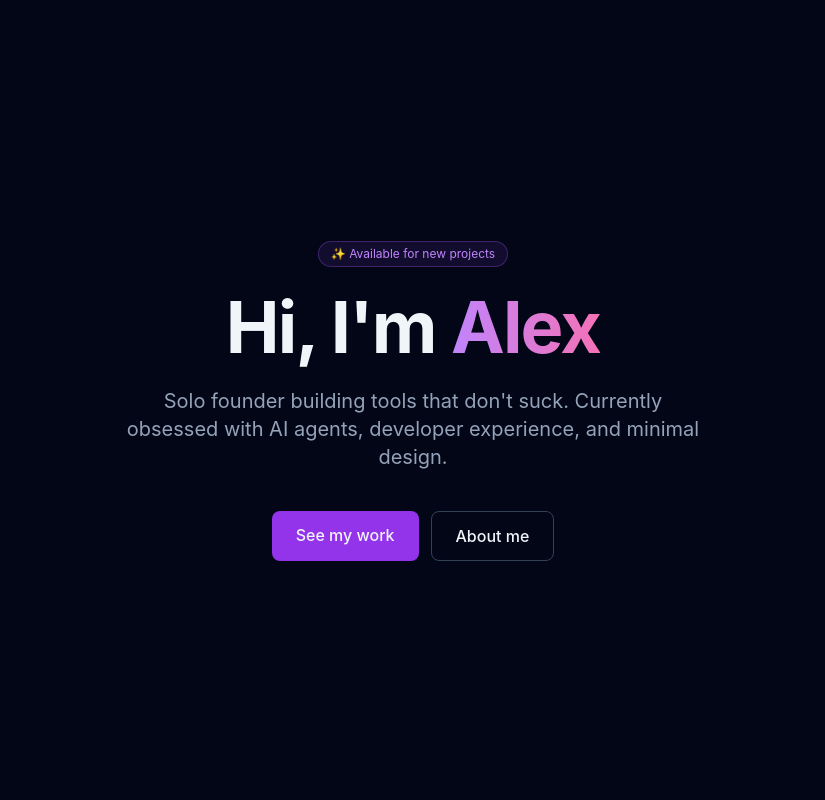
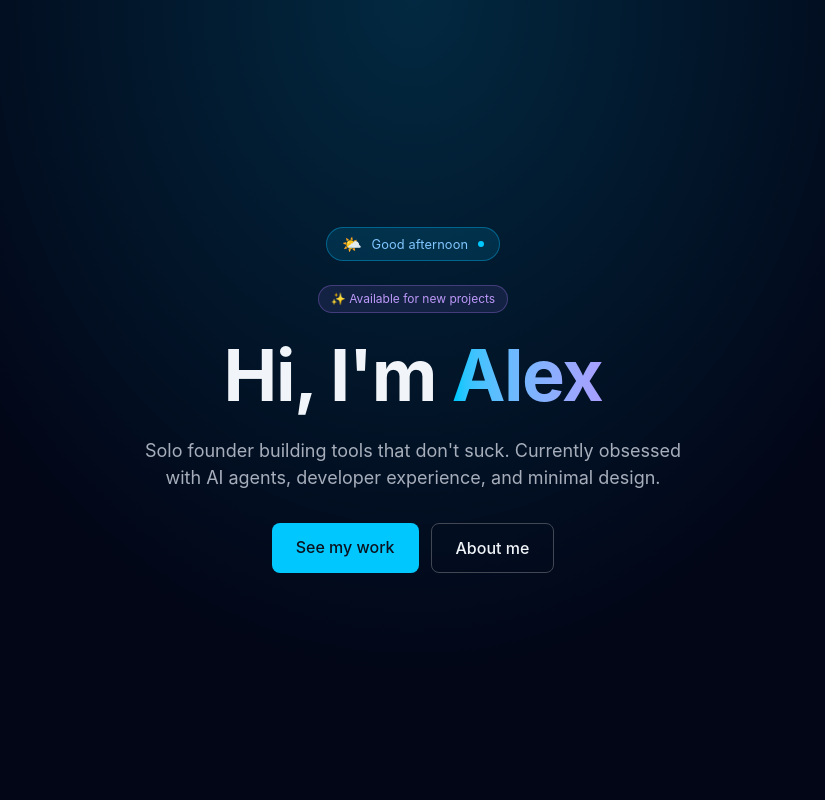
Before and after one commit to ThePyth0nKid/soloPortfolio, a React (Vite) app: page / in a window 1280 px wide. Shown: the top 800 px of the page, without its empty margins (227-1052 px from the left). Built offline with nearby package versions, Linux system fonts and the light colour scheme.

Commit message:
feat: Add a greeting in the hero section that changes based on time of day (via PatchParty: Platform CSS)

```diff
--- a/src/components/Hero.jsx
+++ b/src/components/Hero.jsx
@@ -1,33 +1,57 @@
 export default function Hero() {
+  const hour = new Date().getHours()
+  const greeting =
+    hour < 5 ? 'Still up?' :
+    hour < 12 ? 'Good morning' :
+    hour < 18 ? 'Good afternoon' :
+    hour < 22 ? 'Good evening' :
+    'Burning the midnight oil'
+
+  const icon =
+    hour < 5 ? '\u{1F319}' :
+    hour < 12 ? '\u2600\uFE0F' :
+    hour < 18 ? '\u{1F324}\uFE0F' :
+    hour < 22 ? '\u{1F307}' :
+    '\u{1F319}'
+
+  // Time-of-day bucket drives a custom property; all theming is derived in CSS
+  // via color-mix() — no per-bucket class soup.
+  const bucket =
+    hour < 5 ? 'night' :
+    hour < 12 ? 'morning' :
+    hour < 18 ? 'afternoon' :
+    hour < 22 ? 'evening' : 'night'
+
   return (
-    <section className="min-h-screen flex flex-col items-center justify-center px-6 text-center">
-      <div className="max-w-3xl space-y-6">
-        <div className="inline-block px-3 py-1 bg-purple-500/10 border border-purple-500/30 rounded-full text-xs text-purple-400">
+    <section
+      className="hero"
+      data-tod={bucket}
+      style={{ minBlockSize: '100vh' }}
+    >
+      <div className="hero__inner">
+        <p className="hero__greeting" aria-label={`${greeting}, visitor`}>
+          <span aria-hidden="true" className="hero__greeting-icon">{icon}</span>
+          <span>{greeting}</span>
+          <span className="hero__greeting-dot" aria-hidden="true" />
+        </p>
+
+        <div className="hero__badge">
           ✨ Available for new projects
         </div>
-        <h1 className="text-6xl md:text-7xl font-bold tracking-tight">
+
+        <h1 className="hero__title">
           Hi, I'm{' '}
-          <span className="bg-gradient-to-r from-purple-400 to-pink-400 bg-clip-text text-transparent">
-            Alex
-          </span>
+          <span className="hero__name">Alex</span>
         </h1>
-        <p className="text-xl text-slate-400 max-w-xl mx-auto">
+
+        <p className="hero__lede">
           Solo founder building tools that don't suck. Currently obsessed with
           AI agents, developer experience, and minimal design.
         </p>
-        <div className="flex gap-3 justify-center pt-4">
-          <a
-            href="#projects"
-            className="px-6 py-3 bg-purple-600 hover:bg-purple-500 rounded-lg font-medium transition-colors"
-          >
-            See my work
-          </a>
-          <a
-            href="#about"
-            className="px-6 py-3 border border-slate-700 hover:border-slate-500 rounded-lg font-medium transition-colors"
-          >
-            About me
-          </a>
+
+        <div className="hero__cta">
+          <a href="#projects" className="btn btn--primary">See my work</a>
+          <a href="#about" className="btn btn--ghost">About me</a>
         </div>
       </div>
     </section>
--- a/src/index.css
+++ b/src/index.css
@@ -8,3 +8,164 @@
     font-family: -apple-system, BlinkMacSystemFont, 'Segoe UI', Roboto, sans-serif;
   }
 }
+
+/* ---------------------------------------------------------------
+   Hero — time-of-day aware.
+   The React component sets data-tod; every visual difference
+   between morning/afternoon/evening/night is derived from a single
+   accent color via color-mix(), using CSS nesting + logical props.
+   --------------------------------------------------------------- */
+@layer components {
+  .hero {
+    --accent: oklch(72% 0.17 300); /* default: purple */
+
+    display: flex;
+    flex-direction: column;
+    align-items: center;
+    justify-content: center;
+    padding-inline: 1.5rem;
+    text-align: center;
+
+    &[data-tod='morning']   { --accent: oklch(80% 0.15  70); } /* warm sunrise */
+    &[data-tod='afternoon'] { --accent: oklch(78% 0.16 230); } /* clear sky    */
+    &[data-tod='evening']   { --accent: oklch(70% 0.19  25); } /* dusk orange  */
+    &[data-tod='night']     { --accent: oklch(72% 0.17 280); } /* moonlit      */
+
+    /* Soft radial wash behind the hero, tinted by time of day. */
+    background:
+      radial-gradient(
+        ellipse at 50% 0%,
+        color-mix(in oklch, var(--accent) 18%, transparent) 0%,
+        transparent 60%
+      );
+  }
+
+  .hero__inner {
+    max-inline-size: 48rem;
+    display: grid;
+    gap: 1.5rem;
+    justify-items: center;
+  }
+
+  .hero__greeting {
+    display: inline-flex;
+    align-items: center;
+    gap: 0.6rem;
+    padding-block: 0.4rem;
+    padding-inline: 0.9rem;
+    border-radius: 999px;
+    font-size: 0.8rem;
+    letter-spacing: 0.01em;
+    color: color-mix(in oklch, var(--accent) 85%, white);
+    background: color-mix(in oklch, var(--accent) 12%, transparent);
+    border: 1px solid color-mix(in oklch, var(--accent) 35%, transparent);
+    animation: hero-greeting-in 600ms ease-out both;
+
+    @supports at-rule(@starting-style) {}
+  }
+
+  @starting-style {
+    .hero__greeting { opacity: 0; transform: translateY(-4px); }
+  }
+
+  .hero__greeting-icon {
+    font-size: 1rem;
+    line-height: 1;
+  }
+
+  .hero__greeting-dot {
+    inline-size: 0.4rem;
+    block-size: 0.4rem;
+    border-radius: 999px;
+    background: var(--accent);
+    box-shadow: 0 0 0 0 color-mix(in oklch, var(--accent) 60%, transparent);
+    animation: hero-pulse 2.4s ease-out infinite;
+  }
+
+  .hero__badge {
+    display: inline-block;
+    padding-block: 0.25rem;
+    padding-inline: 0.75rem;
+    border-radius: 999px;
+    font-size: 0.75rem;
+    color: oklch(75% 0.14 300);
+    background: color-mix(in oklch, oklch(70% 0.2 300) 10%, transparent);
+    border: 1px solid color-mix(in oklch, oklch(70% 0.2 300) 30%, transparent);
+  }
+
+  .hero__title {
+    font-size: clamp(2.5rem, 8vw, 4.5rem);
+    font-weight: 700;
+    letter-spacing: -0.02em;
+    line-height: 1.05;
+  }
+
+  .hero__name {
+    background: linear-gradient(
+      90deg,
+      var(--accent),
+      color-mix(in oklch, var(--accent) 50%, oklch(75% 0.2 340))
+    );
+    -webkit-background-clip: text;
+    background-clip: text;
+    color: transparent;
+  }
+
+  .hero__lede {
+    font-size: 1.125rem;
+    color: oklch(75% 0.02 260);
+    max-inline-size: 36rem;
+  }
+
+  .hero__cta {
+    display: flex;
+    gap: 0.75rem;
+    padding-block-start: 0.5rem;
+    flex-wrap: wrap;
+    justify-content: center;
+  }
+
+  .btn {
+    padding-block: 0.75rem;
+    padding-inline: 1.5rem;
+    border-radius: 0.5rem;
+    font-weight: 500;
+    transition: background-color 150ms ease, border-color 150ms ease, color 150ms ease;
+
+    &.btn--primary {
+      background: var(--accent);
+      color: oklch(18% 0.03 260);
+
+      &:hover {
+        background: color-mix(in oklch, var(--accent) 80%, white);
+      }
+    }
+
+    &.btn--ghost {
+      border: 1px solid oklch(40% 0.02 260);
+      color: inherit;
+
+      &:hover {
+        border-color: color-mix(in oklch, var(--accent) 60%, white);
+      }
+    }
+  }
+}
+
+@keyframes hero-greeting-in {
+  from { opacity: 0; transform: translateY(-4px); }
+  to   { opacity: 1; transform: translateY(0); }
+}
+
+@keyframes hero-pulse {
+  0%   { box-shadow: 0 0 0 0   color-mix(in oklch, var(--accent) 60%, transparent); }
+  70%  { box-shadow: 0 0 0 8px color-mix(in oklch, var(--accent)  0%, transparent); }
+  100% { box-shadow: 0 0 0 0   color-mix(in oklch, var(--accent)  0%, transparent); }
+}
+
+@media (prefers-reduced-motion: reduce) {
+  .hero__greeting,
+  .hero__greeting-dot {
+    animation: none;
+  }
+}
```
Also changed, not shown: 1 other file (tests, documents, lock files or other folders).
